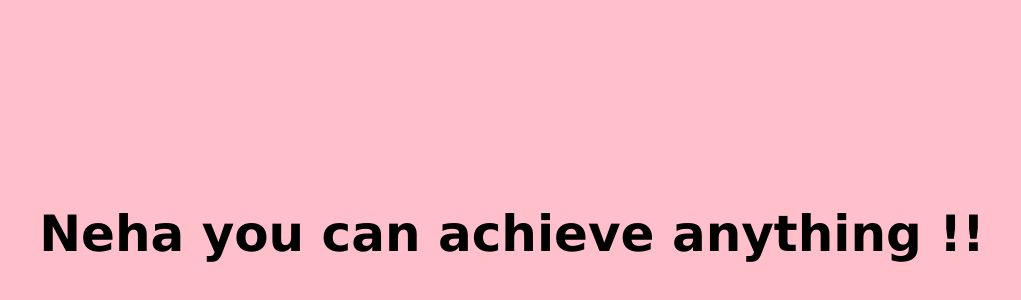
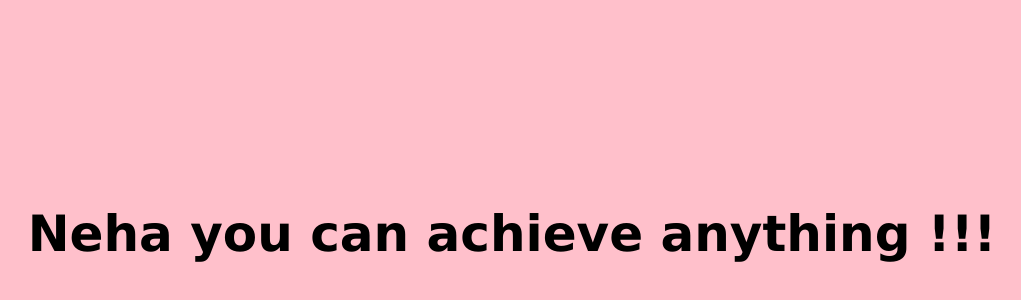
Before and after one commit to NehaDaveMe/923-ethans-practice-second, a plain HTML site: page index.html in a window 1280 px wide. Shown: the part 166-466 px from the top of the page, without its empty margins (128-1149 px from the left). Drawn offline with Linux system fonts and the light colour scheme.

Commit message:
Update index.html

```diff
--- a/index.html
+++ b/index.html
@@ -21,6 +21,6 @@
     </style>
 </head>
 <body>
-    <h1>Neha you can achieve anything !!</h1>
+    <h1>Neha you can achieve anything !!!</h1>
 </body>
 </html>
```
